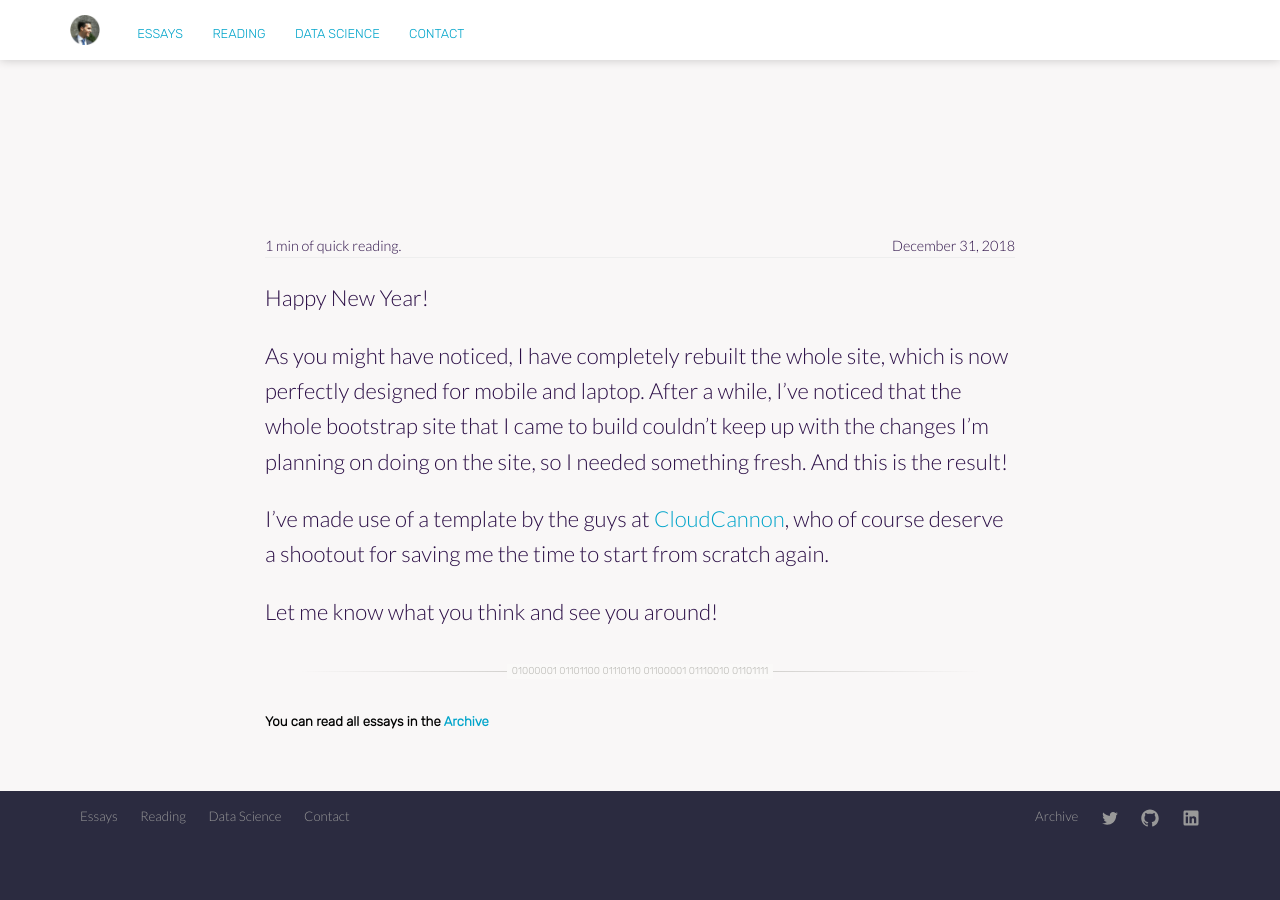
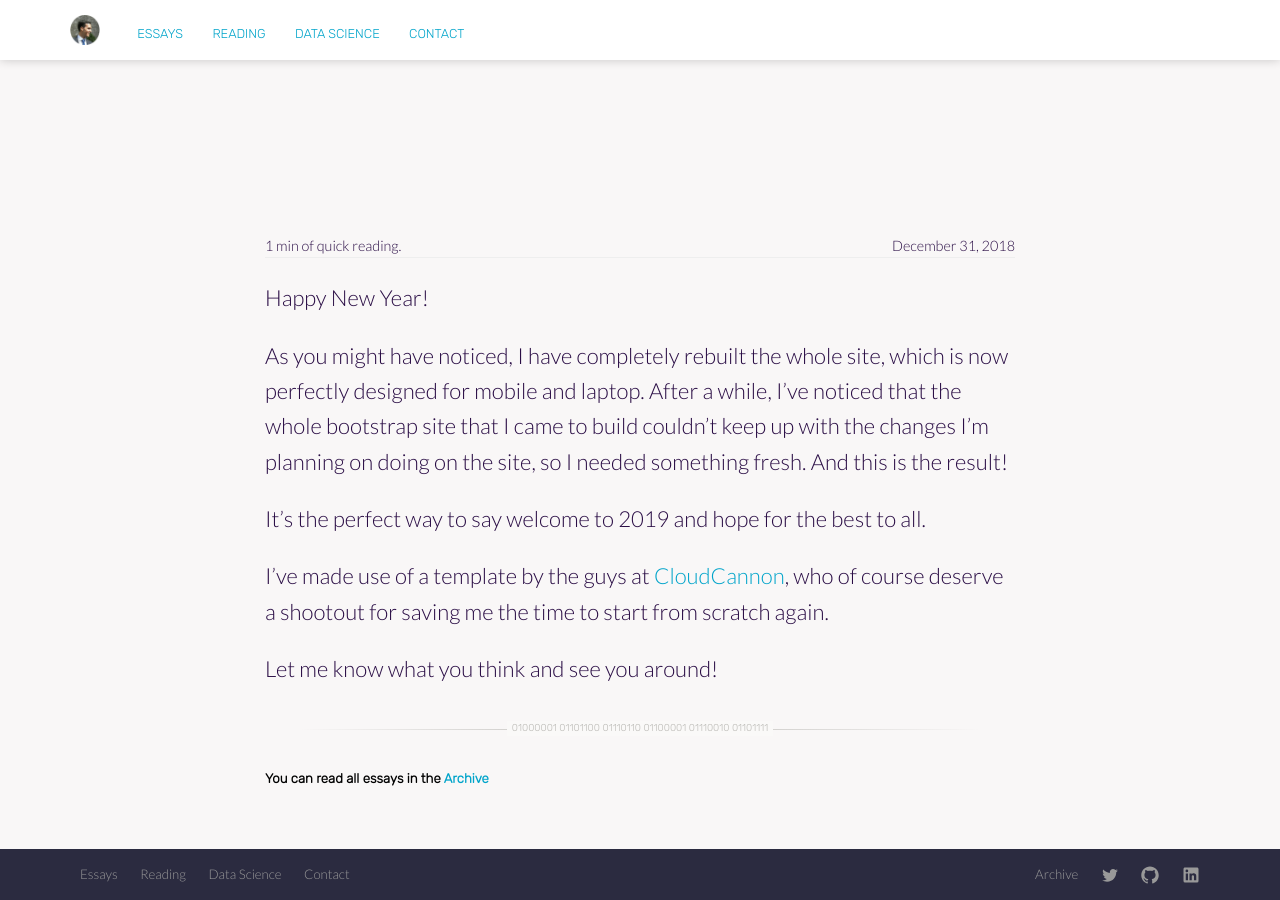
Before and after one commit to ohduran/ohduran.github.io, a Jekyll site: the page built from _posts/2019-01-01-fresh-start.md, in a window 1280 px wide and 900 px high, scrolled down 706 px. Built offline with Jekyll 4.4.1, drawn with Linux system fonts in a browser that asks for light colours; nearby versions of some CDN libraries; before the commit the page ends 1548 px from its top, so only the background shows below that.

Commit message:
fresh start edit

```diff
--- a/_posts/2019-01-01-fresh-start.md
+++ b/_posts/2019-01-01-fresh-start.md
@@ -9,6 +9,8 @@ Happy New Year!
 
 As you might have noticed, I have completely rebuilt the whole site, which is now perfectly designed for mobile and laptop. After a while, I've noticed that the whole bootstrap site that I came to build couldn't keep up with the changes I'm planning on doing on the site, so I needed something fresh. And this is the result!
 
+It's the perfect way to say welcome to 2019 and hope for the best to all.
+
 I've made use of a template by the guys at [CloudCannon](http://cloudcannon.com/), who of course deserve a shootout for saving me the time to start from scratch again.
 
 Let me know what you think and see you around!
```
